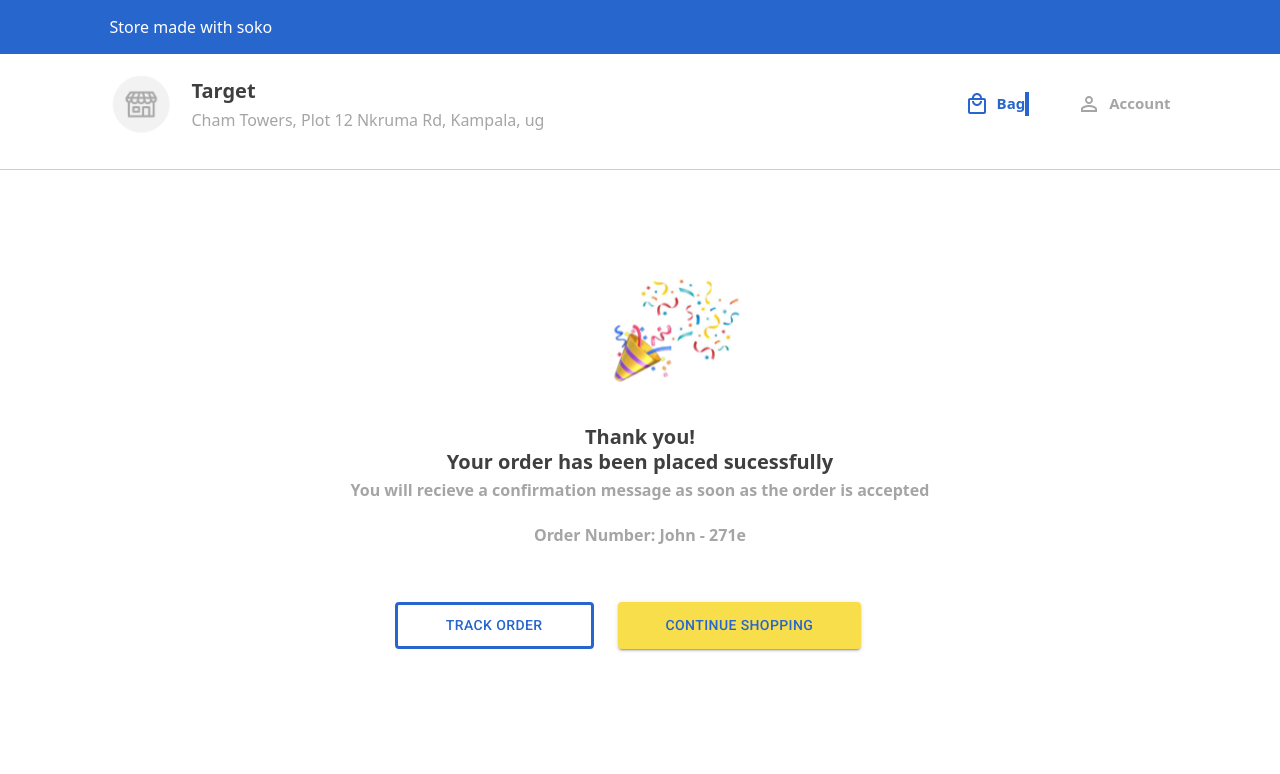
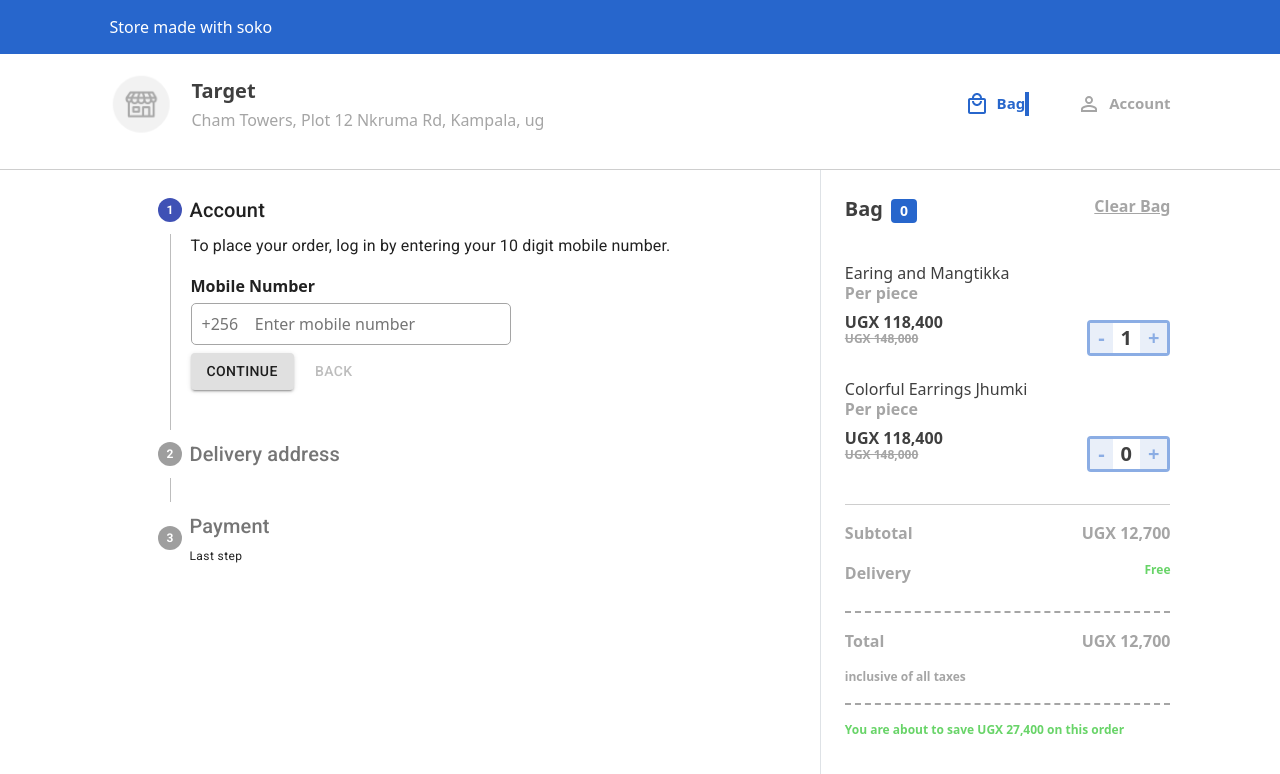
Before and after one commit to pamtel/ecommerce, a React (Create React App) app: page /bag in a window 1280 px wide. Shown: the top 774 px of the page. Built offline with nearby package versions, Linux system fonts and the light colour scheme.

Commit message:
added add-address component

```diff
--- a/src/App.css
+++ b/src/App.css
@@ -309,3 +309,18 @@ hr {
 .info {
   font-size: 13px;
 }
+
+/* checkout */
+form input {
+  width: 20rem;
+  margin-top: 5px;
+  border: 1px solid var(--darkgray);
+  padding-left: 10px;
+  outline: none;
+  border-radius: 5px;
+}
+
+/* add-address */
+.add-address {
+  cursor: pointer;
+}
--- /dev/null
+++ b/src/components/AddAddress.js
@@ -0,0 +1,85 @@
+import React, { useState }  from 'react'
+import AddIcon from '@material-ui/icons/Add';
+import { makeStyles } from "@material-ui/core/styles";
+import Dialog from '@material-ui/core/Dialog';
+import DialogActions from '@material-ui/core/DialogActions';
+import DialogContent from '@material-ui/core/DialogContent';
+import DialogContentText from '@material-ui/core/DialogContentText';
+import DialogTitle from '@material-ui/core/DialogTitle';
+import Button from '@material-ui/core/Button';
+
+const useStyles = makeStyles((theme) => ({
+    appBar: {
+      position: "relative",
+      paddingRight: 10,
+      paddingLeft: 10
+    },
+    svg: {
+      verticalAlign: "middle"
+    },
+    layout: {
+      width: "auto",
+      marginLeft: theme.spacing(2),
+      marginRight: theme.spacing(2),
+      [theme.breakpoints.up(600 + theme.spacing(2) * 2)]: {
+        width: 600,
+        marginLeft: "auto",
+        marginRight: "auto"
+      }
+    },
+    paper: {
+      marginTop: theme.spacing(3),
+      marginBottom: theme.spacing(3),
+      padding: theme.spacing(2),
+      [theme.breakpoints.up(600 + theme.spacing(3) * 2)]: {
+        marginTop: theme.spacing(8),
+        marginBottom: theme.spacing(8),
+        padding: theme.spacing(3)
+      }
+    }
+  }));
+
+function AddAddress() {
+    const classes = useStyles();
+  const [open, setOpen] = useState(false);
+
+  const handleClickOpen = () => {
+    setOpen(true);
+  };
+
+  const handleClose = () => {
+    setOpen(false);
+  };
+    return (
+        <>
+        <div className="d-flex justify-content-center add-address" onClick={handleClickOpen}>
+            <AddIcon  className="me-2"/>
+            <p>Add New Address</p>
+        </div>
+            <Dialog
+            open={open}
+            onClose={handleClose}
+            aria-labelledby="alert-dialog-title"
+            aria-describedby="alert-dialog-description"
+          >
+            <DialogTitle id="alert-dialog-title">{"Use Google's location service?"}</DialogTitle>
+            <DialogContent>
+              <DialogContentText id="alert-dialog-description">
+                Let Google help apps determine location. This means sending anonymous location data to
+                Google, even when no apps are running.
+              </DialogContentText>
+            </DialogContent>
+            <DialogActions>
+              <Button onClick={handleClose} color="primary">
+                Disagree
+              </Button>
+              <Button onClick={handleClose} color="primary" autoFocus>
+                Agree
+              </Button>
+            </DialogActions>
+          </Dialog>
+          </>
+    )
+}
+
+export default AddAddress
--- a/src/components/GlobalFooter.js
+++ b/src/components/GlobalFooter.js
@@ -1,20 +1,12 @@
 import React from 'react'
 import Button from '@material-ui/core/Button';
-import { makeStyles } from '@material-ui/core/styles';
 import DeleteIcon from '@material-ui/icons/Delete';
 import footer1 from '../assests/img/footer1.png';
 import footer2 from '../assests/img/footer2.png';
 import footer3 from '../assests/img/footer3.png';
 
 
-const useStyles = makeStyles((theme) => ({
-    button: {
-      margin: theme.spacing(1),
-    },
-  }));
-
 function GlobalFooter() {
-    const classes = useStyles();
     return (
         <div className="footer">
             <div className="footer-section text-white">
@@ -48,10 +40,10 @@ function GlobalFooter() {
                 </div>
             </footer>
 
-            <div className="d-flex justify-content-center pb-3">
+            <div className="d-flex justify-content-center mb-4">
                 <Button
                     variant="contained"
-                    className="chat-button text-white"
+                    className="chat-button text-white px-4 py-2"
                     startIcon={<DeleteIcon />}
                 >
                     Chat with us
--- a/src/components/Utilities.js
+++ b/src/components/Utilities.js
@@ -59,9 +59,9 @@ function Utilities() {
 
   return (
     <div className="App">
-      <Button endIcon={<LoginIcon />} color="primary" variant="contained">
+      {/* <Button endIcon={<LoginIcon />} color="primary" variant="contained">
         Login
-    </Button>
+    </Button> */}
 
     <Button variant="outlined" color="primary" onClick={handleClickOpen}>
         Open alert dialog
--- a/src/components/_pages/account/AccountAddress.js
+++ b/src/components/_pages/account/AccountAddress.js
@@ -3,8 +3,8 @@ import Button from '@material-ui/core/Button';
 import SpeakerNotesOutlinedIcon from '@material-ui/icons/SpeakerNotesOutlined';
 import AddLocationOutlinedIcon from '@material-ui/icons/AddLocationOutlined';
 import HeaderLayout from '../../_layout/HeaderLayout';
-import AddIcon from '@material-ui/icons/Add';
 import { Link } from 'react-router-dom';
+import AddAddress from '../../AddAddress';
 
 function AccountAddress() {
     return (
@@ -54,9 +54,8 @@ function AccountAddress() {
                         </div>
 
                         <div className="col-md-4 border rounded py-3">
-                            <div className="d-flex justify-content-center mt-5 color-royal-blue">
-                                <AddIcon  className="me-2"/>
-                                <p>Add New Address</p>
+                            <div className="mt-5 color-royal-blue">
+                                <AddAddress />
                             </div>
                         </div>
                     </div>
--- a/src/components/_pages/bag/BagRoot.js
+++ b/src/components/_pages/bag/BagRoot.js
@@ -15,20 +15,20 @@ function BagRoot() {
                 <AngrySmiley />
             </div> */}
 
-            {/* <div className="container mt-0 Bag-root">
+            <div className="container mt-0 Bag-root">
                 <div className="row">
-                    <div className="col-md-8 border-end">
+                    <div className="col-md-8 border-end fontWeight">
                         <CheckOut />
                     </div>
                     <div className="col-md-4 ps-4">
                         <BagPayment />
                     </div>
                 </div>
+            </div>
+
+            {/* <div>
+                <OrderConfirmed />
             </div> */}
-
-            <div>
-                <OrderConfirmed />
-            </div>
             </HeaderLayout>
         </>
     )
--- a/src/components/_pages/bag/CheckOut.js
+++ b/src/components/_pages/bag/CheckOut.js
@@ -7,6 +7,7 @@ import StepContent from '@material-ui/core/StepContent';
 import Button from '@material-ui/core/Button';
 import Paper from '@material-ui/core/Paper';
 import Typography from '@material-ui/core/Typography';
+import AddAddress from '../../AddAddress';
 
 
 const useStyles = makeStyles((theme) => ({
@@ -27,22 +28,20 @@ const useStyles = makeStyles((theme) => ({
 
   const steps = [
     {
-      label: `Select campaign settings`,
-      description: `For each ad campaign that you create, you can control how much
-                you're willing to spend on clicks and conversions, which networks
-                and geographical locations you want your ads to show on, and more.`,
+      id: 1,
+      label: `Account`,
+      description: `To place your order, log in by entering your 10 digit mobile number. `,
     },
     {
-      label: 'Create an ad group',
+      id: 2,
+      label: 'Delivery address',
       description:
-        'An ad group contains one or more ads which target a shared set of keywords.',
+        'Select your delivery address from the existing one and add new one.',
     },
     {
-      label: 'Create an ad',
-      description: `Try out different ad text to see what brings in the most customers,
-                and learn how to enhance your ads using features like ad extensions.
-                If you run into any problems with your ads, find out how to tell if
-                they're running and how to resolve approval issues.`,
+      id: 3,
+      label: 'Payment',
+      description: `Select your payment method`,
     },
   ];
 
@@ -75,10 +74,34 @@ function CheckOut() {
                 ) : null
               }
             >
-              {step.label}
+              <Typography variant="h6">{step.label}</Typography>
             </StepLabel>
             <StepContent>
               <Typography>{step.description}</Typography>
+              {step.id === 1 && (
+                <form className="form mt-3">
+                  <span className="mb-2">Mobile Number</span><br></br>
+                  <input type="text" placeholder="+256    Enter mobile number" className="input py-2"/>
+                  {/* <input type="button" value="Login" className=""/> */}
+                </form>
+              )}
+              {step.id === 2 && (
+                <div className="row gap-4 mt-3 ms-1">
+                <div className="col-md-5 border rounded py-2">
+                    <div className=" color-darkgray">
+                        <p className=" color-darkslategray">Shery Karan</p>
+                        <sup className="pt-2">Quench Ville, Plot 12 Nkrumah Rd Kampala, Uganda</sup><br/>
+                        <span className="color-darkslategray">+256 76 633 4574</span>
+                    </div>
+                </div>
+
+                <div className="col-md-5 border rounded py-4">
+                    <div className="d-flex justify-content-center mt-4 color-royal-blue">
+                        <AddAddress />
+                    </div>
+                </div>
+            </div>
+              )}
               <div className={classes.actionsContainer}>
                 <div>
                   <Button
--- a/src/components/_pages/home/ItemDetails.js
+++ b/src/components/_pages/home/ItemDetails.js
@@ -48,9 +48,9 @@ function ItemDetails() {
                 </div>
 
                 <div className="border-skyblue rounded pb-0 pt-0 counter item-details">
-                        <span onClick={decreaseDigit} className="px-2 color-skyblue bg-lavender fontWeight">-</span>
-                        <span  className="px-2 fontWeight">{digit}</span>
-                        <span onClick={increaseDigit} className="px-2 color-skyblue bg-lavender fontWeight">+</span>
+                        <span onClick={decreaseDigit} className="px-2 py-1 color-skyblue bg-lavender fontWeight">-</span>
+                        <span  className="px-2 py-1 fontWeight">{digit}</span>
+                        <span onClick={increaseDigit} className="px-2 py-1 color-skyblue bg-lavender fontWeight">+</span>
                     </div>
 
                 <div className="d-flex">
```
Also changed, not shown: src/components/SliderOne.js (+26 -8 lines).
